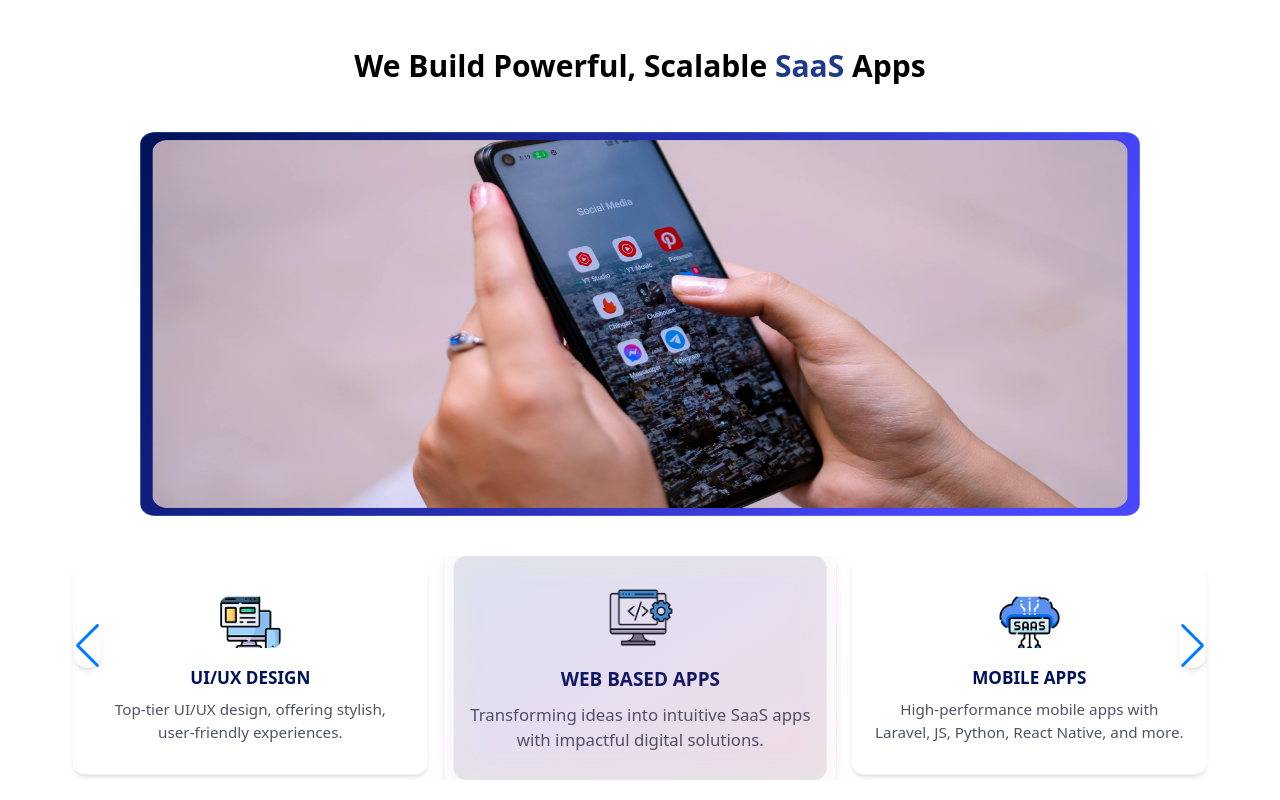
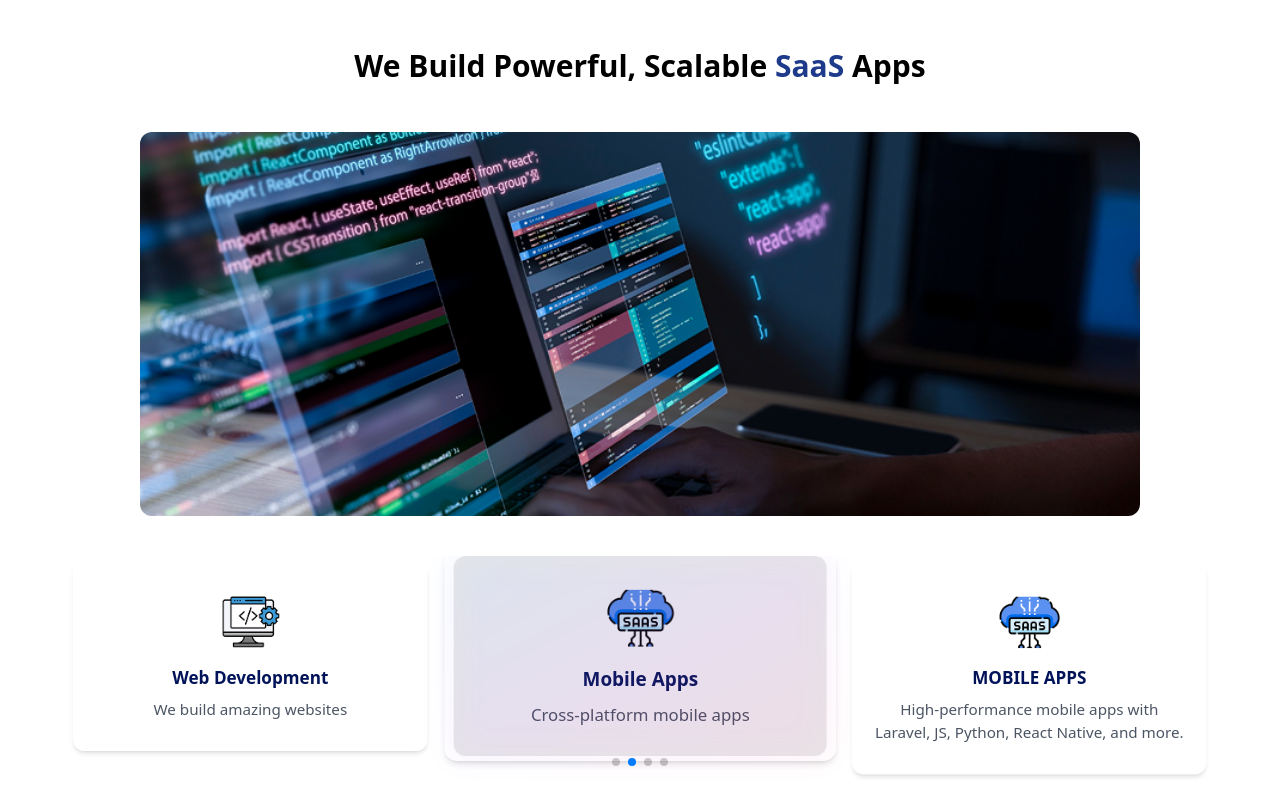
Before and after one commit to dazzycode/masterclasstech, a React (Create React App) app: page / in a window 1280 px wide. Shown: the part 980-1780 px from the top of the page. Built offline with nearby package versions, Linux system fonts and the light colour scheme; what tailwind-clip-path would draw is missing.

Commit message:
Update consultation page and services section

```diff
--- a/src/pages/LandinPage.jsx
+++ b/src/pages/LandinPage.jsx
@@ -21,6 +21,7 @@ const LandingPage = () => {
   const [menuOpen, setMenuOpen] = useState(false);
    const [mobileDropdownOpen, setMobileDropdownOpen] = useState(false);
    const location = useLocation();
+     const [activeIndex, setActiveIndex] = useState(0);
 
 const navLinks = [
   { name: "HOME", path: "/" },
@@ -28,35 +29,38 @@ const navLinks = [
   { name: "TERMS AND PRIVACY", path: "/privacy" },
   { name: "BLOG", path: "#" },
 ];
-
-
 const services = [
   {
-      title: "WEB BASED APPS",
-      desc: "Transforming ideas into intuitive SaaS apps with impactful digital solutions.",
+    title: "Web Development",
+    desc: "We build amazing websites",
     icon: "/saas1.png",
+    topImage: "/phone2.png",
   },
+  {
+    title: "Mobile Apps",
+    desc: "Cross-platform mobile apps",
+    icon: "/saas.png",
+    topImage: "/overlay.png",
+  },
+
      {
       title: "MOBILE APPS",
       desc: "High-performance mobile apps with Laravel, JS, Python, React Native, and more.",
       icon: "/saas.png",
+          topImage: "/phone2.png",
+
     },
     {
       title: "UI/UX DESIGN",
       desc: "Top-tier UI/UX design, offering stylish, user-friendly experiences.",
       icon: "/ui.png",
-    },
-     {
-      title: "MOBILE APPS",
-      desc: "High-performance mobile apps with Laravel, JS, Python, React Native, and more.",
-      icon: "/saas.png",
-    },
-    {
-      title: "UI/UX DESIGN",
-      desc: "Top-tier UI/UX design, offering stylish, user-friendly experiences.",
-      icon: "/ui.png",
-    },
-  ];
+          topImage: "/phone.png",
+
+    },];
+
+
+
+
 
  const testimonials = [
   {
@@ -142,8 +146,8 @@ const team = [
     img: "team2.png",
   },
 ];
-const firstChunk = team.slice(0, 5); // First 5 for xl
-const remainingChunk = team.slice(5); // Remaining for second row
+ const firstRow = team.slice(0, 5); // First 5 cards
+  const secondRow = team.slice(5);   // Remaining cards (2)
   return (
     <div className="font-sans">
       {/* ========= WRAPPED HEADER START ========= */}
@@ -391,34 +395,26 @@ const remainingChunk = team.slice(5); // Remaining for second row
         </h2>
       </section>
 
-      {/* Phone Image */}
+
+
+    <>
+      {/* Top Image - Dynamically Changes */}
       <div className="flex justify-center mb-10">
         <img
-          src="/phone.png"
+          src={services[activeIndex]?.topImage || "/fallback.png"}
           alt="Phone"
-          className="w-[90%] md:w-[1000px] h-96  rounded-xl"
+          className="w-[90%] md:w-[1000px] h-96 rounded-xl object-cover"
         />
       </div>
 
-      {/* Services Carousel */}
-
+      {/* Swiper Section */}
       <section className="mb-16 px-4 sm:px-6 relative">
-  <div className="max-w-6xl mx-auto relative">
-    {/* Custom Arrows - hidden on mobile */}
-    <button className="swiper-button-prev hidden sm:flex absolute left-0 top-1/2 -translate-y-1/2 z-20 p-2 sm:p-3 bg-white rounded-full shadow-md text-blue-700 hover:bg-blue-100 transition">
-      <FaArrowLeft />
-    </button>
-    <button className="swiper-button-next hidden sm:flex absolute right-0 top-1/2 -translate-y-1/2 z-20 p-2 sm:p-3 bg-white rounded-full shadow-md text-blue-700 hover:bg-blue-100 transition">
-      <FaArrowRight />
-    </button>
-
-    {/* Swiper Component */}
+        <div className="max-w-6xl mx-auto">
           <Swiper
-      modules={[Navigation]}
-      navigation={{
-        nextEl: ".swiper-button-next",
-        prevEl: ".swiper-button-prev",
-      }}
+            modules={[Autoplay, Pagination]}
+            autoplay={{ delay: 3000 }}
+            pagination={{ clickable: true }}
+            onSlideChange={(swiper) => setActiveIndex(swiper.realIndex)}
             spaceBetween={16}
             slidesPerView={1}
             centeredSlides
@@ -426,7 +422,6 @@ const remainingChunk = team.slice(5); // Remaining for second row
             breakpoints={{
               640: {
                 slidesPerView: 1.2,
-          centeredSlides: true,
               },
               768: {
                 slidesPerView: 2,
@@ -443,7 +438,7 @@ const remainingChunk = team.slice(5); // Remaining for second row
                   <div className="relative px-2 sm:px-0 transition-all duration-500">
                     <div
                       className={`bg-white shadow-md rounded-xl px-5 py-6 sm:px-6 sm:py-8 text-center transition-all duration-500 ${
-                  isActive ? "scale-100 sm:scale-105" : "scale-95"
+                        isActive ? 'scale-100 sm:scale-105' : 'scale-95'
                       }`}
                     >
                       <img
@@ -454,10 +449,11 @@ const remainingChunk = team.slice(5); // Remaining for second row
                       <h3 className="font-semibold text-base sm:text-lg text-[#001359] mb-2">
                         {item.title}
                       </h3>
-                <p className="text-gray-600 text-sm sm:text-base">{item.desc}</p>
+                      <p className="text-gray-600 text-sm sm:text-base">
+                        {item.desc}
+                      </p>
                     </div>
 
-              {/* Active Overlay */}
                     {isActive && (
                       <div className="absolute inset-0 rounded-xl bg-black/40 z-10 animate-gradientFade pointer-events-none">
                         <div className="absolute inset-0 bg-gradient-to-br from-blue-500 via-purple-500 to-pink-500 opacity-30 blur-lg animate-pulse" />
@@ -470,6 +466,9 @@ const remainingChunk = team.slice(5); // Remaining for second row
           </Swiper>
         </div>
       </section>
+    </>
+
+
 
       {/* Stats */}
    <section className="bg-[#f3f7f9] py-12 px-6">
@@ -650,6 +649,9 @@ const remainingChunk = team.slice(5); // Remaining for second row
 
 
       {/* Team Section */}
+
+
+
     <section className="py-12 px-4 sm:px-6 text-center bg-white">
       <h4 className="text-xs sm:text-sm text-blue-500 font-semibold mb-2 tracking-wide">
         TEAM
@@ -658,10 +660,10 @@ const remainingChunk = team.slice(5); // Remaining for second row
         Our certified experts
       </h2>
 
-  <div className="max-w-6xl mx-auto px-4 space-y-8">
-    {/* Top Grid (5 on xl, 4 on lg, responsive) */}
+      <div className="max-w-7xl mx-auto space-y-10">
+        {/* First Row - Responsive Grid */}
         <div className="grid grid-cols-1 sm:grid-cols-2 md:grid-cols-3 lg:grid-cols-4 xl:grid-cols-5 gap-6">
-      {firstChunk.map((person, i) => (
+          {firstRow.map((person, i) => (
             <div
               key={i}
               className="bg-[#f8f9fb] rounded-lg shadow-md p-4 sm:p-5 w-full max-w-[300px] mx-auto transform transition duration-300 hover:scale-105 hover:shadow-lg"
@@ -688,10 +690,10 @@ const remainingChunk = team.slice(5); // Remaining for second row
           ))}
         </div>
 
-    {/* Second Row Centered */}
-    {remainingChunk.length > 0 && (
+        {/* Second Row - Centered Cards */}
+        {secondRow.length > 0 && (
           <div className="flex flex-wrap justify-center gap-6">
-        {remainingChunk.map((person, i) => (
+            {secondRow.map((person, i) => (
               <div
                 key={i}
                 className="bg-[#f8f9fb] rounded-lg shadow-md p-4 sm:p-5 w-full max-w-[300px] transform transition duration-300 hover:scale-105 hover:shadow-lg"
@@ -719,9 +721,8 @@ const remainingChunk = team.slice(5); // Remaining for second row
           </div>
         )}
       </div>
+    </section>
 
-
-</section>
 
 
       {/* CTA Section */}
--- a/src/pages/PrivacyPage.jsx
+++ b/src/pages/PrivacyPage.jsx
@@ -19,20 +19,31 @@ const navLinks = [
 ];
 const sections = [
     { id: "introduction", title: "1. Introduction", content: `Welcome to [Your Company Name] (“we”, “our”, or “us”). By using our websites, services, mobile applications, or any associated digital platform (collectively, the “Services”), you agree to be bound by the following Terms of Service and our Privacy Policy.` },
-    { id: "eligibility", title: "2. Eligibility", content: `You must be at least 18 years old or of age of majority in your jurisdiction.` },
-    { id: "use", title: "3. Use of Services", content: (
+    { id: "eligibility", title: "2. Eligibility", content: `By using our Services, you affirm that you are at least 18 years old or the age of majority in your jurisdiction. If you are using our Services on behalf of an organization or entity, you represent and warrant that you have the authority to bind that entity to these Terms.` },
+    { id: "use", title: "3. Use of Services", content: 'You agree to use the Services only for lawful purposes and in a way that does not infringe the rights of others or restrict or inhibit their use and enjoyment. You must not:'(
+
       <ul className="list-disc list-inside space-y-1">
-        <li>Only use our services for lawful purposes.</li>
-        <li>Do not infringe intellectual property rights.</li>
-        <li>Do not upload viruses or harmful software.</li>
+        <li>Violate any applicable laws or regulations.</li>
+        <li>Infringe upon the intellectual property rights of others.</li>
+        <li>Transmit any viruses, malware, or other harmful software.</li>
+                <li>Attempt to gain unauthorized access to any part of the Services or related systems.</li>
+
       </ul>
     )},
-    { id: "account", title: "4. Account Registration", content: `You are responsible for keeping your login credentials secure. You agree to update your information promptly if it changes.` },
-    { id: "ip", title: "5. Intellectual Property Rights", content: `All content on the Services—including text, graphics, logos, icons, and software—is the property of [Your Company Name]. You may not reproduce or distribute it without our permission.` },
-    { id: "content", title: "6. User Content", content: `By submitting content, you grant us a non-exclusive, royalty-free license to use, reproduce, and distribute your content.` },
-    { id: "payments", title: "7. Payments and Subscriptions", content: `You agree to pay all applicable fees and are responsible for charges unless canceled on time.` },
-    { id: "termination", title: "8. Termination", content: `We reserve the right to suspend or terminate access for violating these terms. Upon termination, all rights granted to you cease immediately.` },
-  ];
+    { id: "account", title: "4. Account Registration", content: `Some Services may require you to create an account. You are responsible for maintaining the confidentiality of your login credentials and for all activities that occur under your account. You agree to provide accurate, complete, and up-to-date information during registration and to promptly update this information if it changes.` },
+    { id: "ip", title: "5. Intellectual Property Rights", content: `All content, features, and functionality on our Services—including but not limited to text, graphics, logos, icons, images, audio, video, software, and code—are the property of [Your Company Name] or our licensors and are protected by intellectual property laws.
+You may not copy, modify, distribute, sell, or lease any part of our Services or content without our prior written consent.` },
+    { id: "content", title: "6. User Content", content: `If you submit, upload, or otherwise provide content through our Services ("User Content"), you grant us a worldwide, non-exclusive, royalty-free, transferable license to use, reproduce, distribute, prepare derivative works of, display, and perform that content in connection with the operation of the Services.
+You are solely responsible for your User Content and affirm that it does not violate any third-party rights or laws.` },
+    { id: "payments", title: "7. Payments and Subscriptions", content: `If you purchase any of our paid Services or subscriptions, you agree to pay all fees associated with the Services. All payments are non-refundable unless stated otherwise.
+We may change our pricing or billing methods at any time with reasonable prior notice. You are responsible for canceling any subscription before the next billing cycle if you do not wish to be charged.` },
+    { id: "termination", title: "8. Termination", content: `We reserve the right to suspend or terminate your access to the Services at any time, without notice, if we believe you have violated these Terms, engaged in fraudulent or illegal activity, or created risk or possible legal exposure for us.
+Upon termination, all rights granted to you under these Terms will immediately cease.` },
+     { id: "thirdparty", title: "9. Third-Party Links", content: `Our Services may contain links to third-party websites or services that are not owned or controlled by us. We are not responsible for the content, policies, or practices of these third parties. You access these websites at your own risk.` },
+    { id: "disclaimer", title: "10.Disclaimers", content: `The Services are provided "as is" and "as available" without warranties of any kind, either express or implied. We do not guarantee that the Services will be uninterrupted, error-free, secure, or free of viruses or other harmful components.
+To the fullest extent permitted by law, we disclaim all warranties, including but not limited to implied warranties of merchantability, fitness for a particular purpose, and non-infringement.` },
+
+];
 
   return (
     <div className="min-h-screen bg-white text-gray-800">
```
Lines whose indentation alone changed are shown as unchanged.
